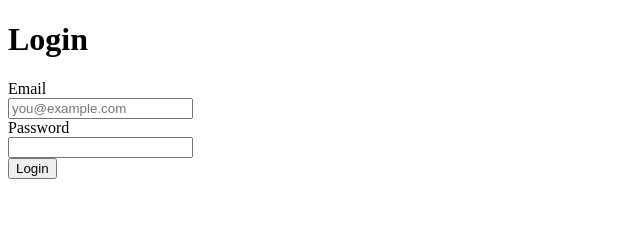
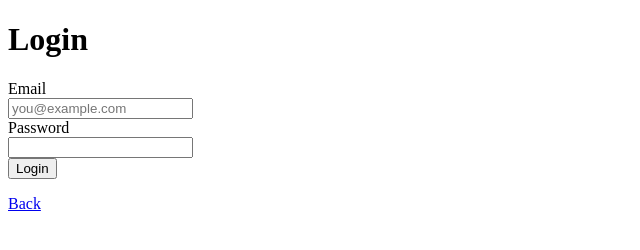
Before and after one commit to disyukvitaliy/ticketmasta, a plain HTML site: page web/login.html in a window 1280 px wide. Shown: the full height of the page, 0-640 px from the left. Drawn offline with Linux system fonts and the light colour scheme.

Commit message:
Add "Back" link to login page and update test command in ape script

```diff
--- a/web/login.html
+++ b/web/login.html
@@ -17,5 +17,8 @@
         <br>
         <button type="submit">Login</button>
     </form>
+    <p>
+        <a href="/">Back</a>
+    </p>
 </body>
 </html>
```
Also changed, not shown: 1 other file.
